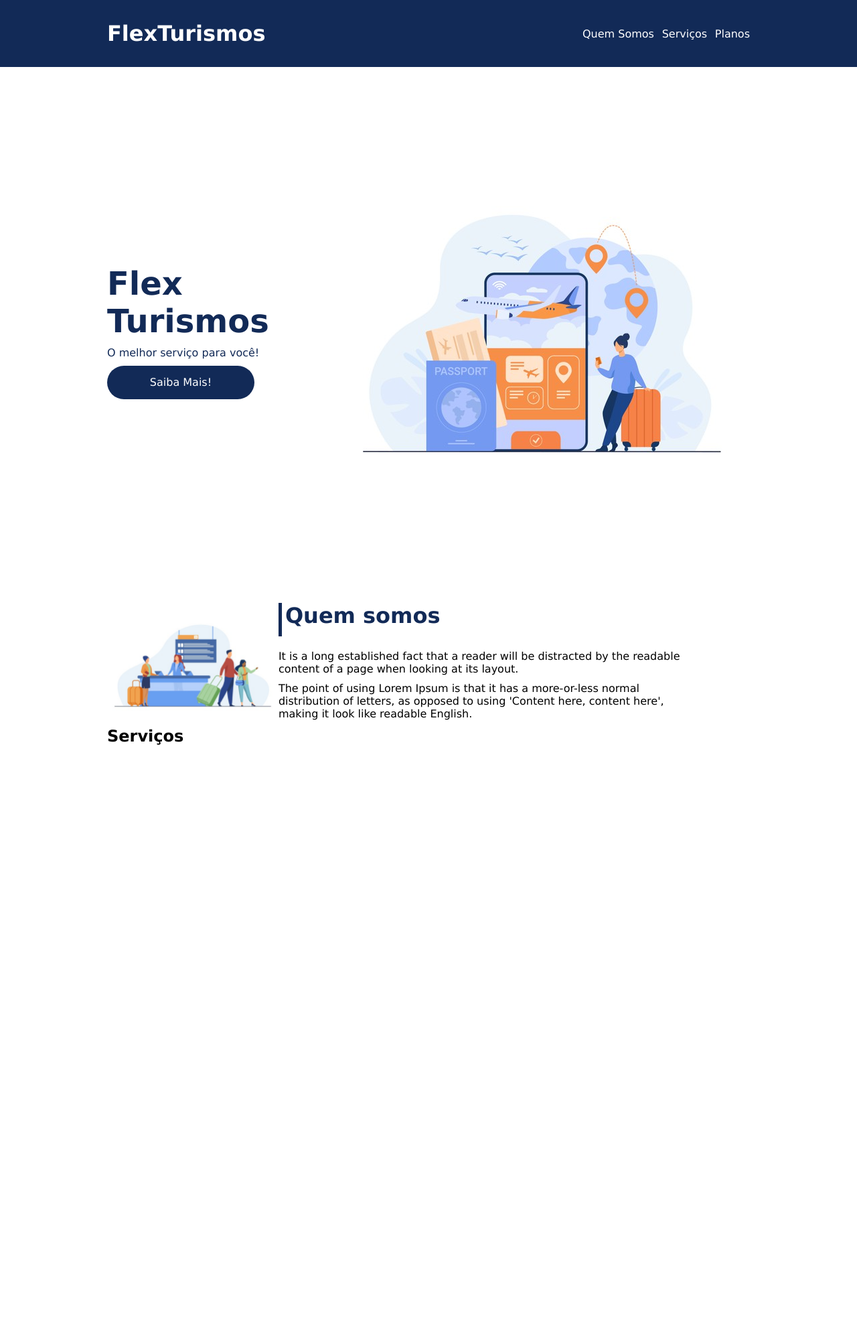
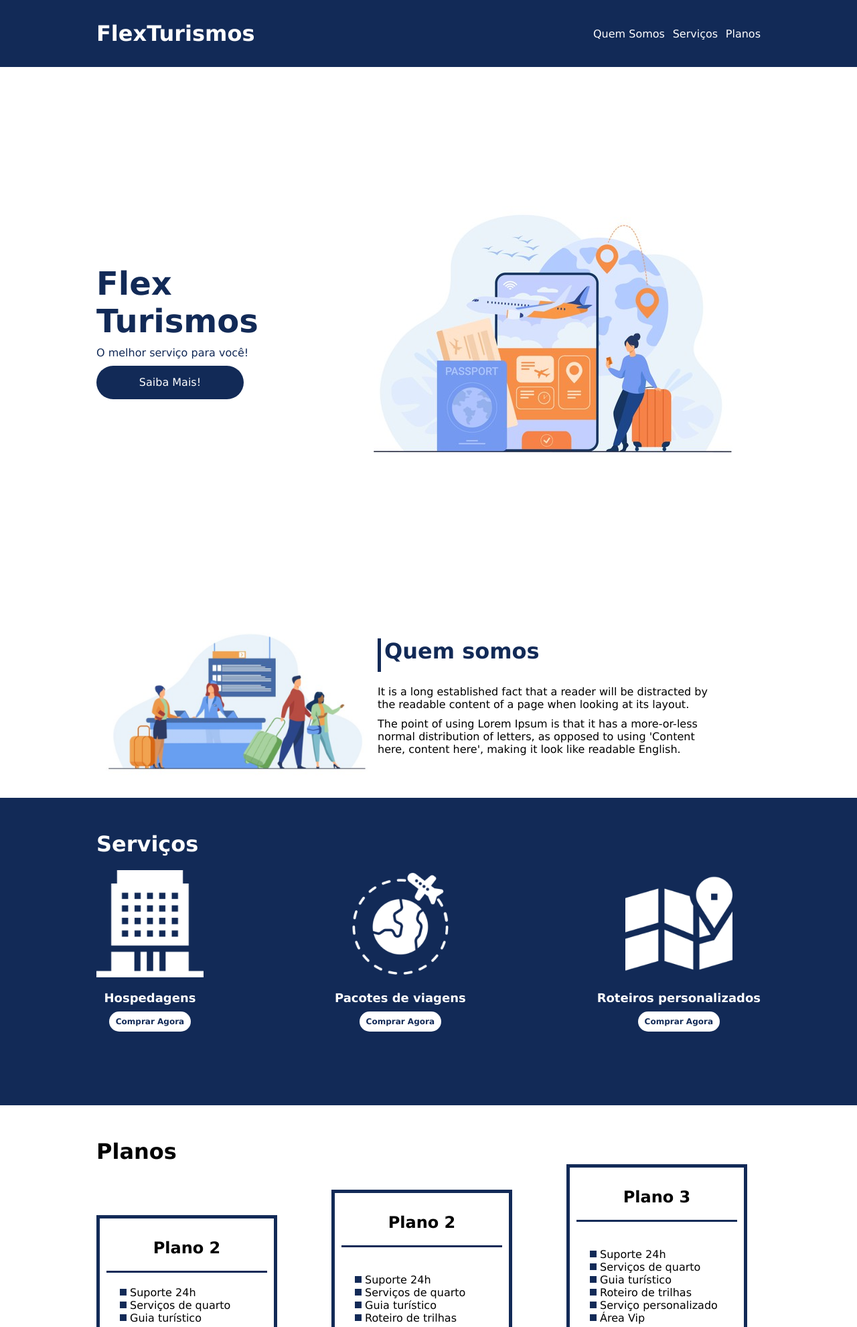
Before and after one commit to gibapcosta/DIO-SPREAD-FULLSTACK-DEVELOPER, a PHP site: page / in a window 1280 px wide. Shown: the top 1981 px of the page at 67% size. Run offline with PHP 8.4, Linux system fonts and the light colour scheme.

Commit message:
conclusao do curso e desafio

```diff
--- a/02-MODULO/posicionando-elementos-flexbox-css/PROJETO-FLEXBOX/index.html
+++ b/02-MODULO/posicionando-elementos-flexbox-css/PROJETO-FLEXBOX/index.html
@@ -22,7 +22,7 @@
         <div class="texto-apresentacao">
             <h1>Flex <br>Turismos</h1>
             <p>O melhor serviço para você!</p>
-            <a href="#">Saiba Mais!</a>
+            <a href="#" class="btn">Saiba Mais!</a>
         </div>
 
         <div>
@@ -42,25 +42,26 @@
             </div>
         </div>
 
+    <div class="container-externo">
+        <div class="flex-container" id="servicos">
             <div>
-        <div class="flex-container">
                 <h2>Serviços</h2>
             </div>
 
-        <div>
-            <div>
+            <div class="list-servicos">
+                <div class="item-servicos">
                     <div><img src="./images/icon-2.png" alt="hospedagens"></div>
                     <p>Hospedagens</p>
                     <a href="#">Comprar Agora</a>
                 </div>
 
-            <div>
+                <div class="item-servicos">
                     <div><img src="./images/icon-1.png" alt="pacote de viagens"></div>
                     <p>Pacotes de viagens</p>
                     <a href="#">Comprar Agora</a>
                 </div>
 
-            <div>
+                <div class="item-servicos">
                     <div><img src="./images/icon-3.png" alt="roteiros personalizados"></div>
                     <p>Roteiros personalizados</p>
                     <a href="#">Comprar Agora</a>
@@ -68,33 +69,38 @@
 
             </div>
         </div>
+    </div>
 
-    <div>
+    <div class="flex-container" id="planos">
 
-        <div>
+        <div><h2>Planos</h2></div>
+
+        <div class="list-planos">
+            <div class="item-planos">
                 <h3>Plano 2</h3>
                 <ul>
                     <li>Suporte 24h</li>
                     <li>Serviços de quarto</li>
                     <li>Guia turístico</li>
                 </ul>
-            <a href="#">Saiba Mais!</a>
+                <a href="#" class="btn">Saiba Mais!</a>
             </div>
 
-        <div>
+            <div class="item-planos">
                 <h3>Plano 2</h3>
+                <br>
                 <ul>
                     <li>Suporte 24h</li>
                     <li>Serviços de quarto</li>
                     <li>Guia turístico</li>
                     <li>Roteiro de trilhas</li>
-                <li>Serviço personalizado</li>
                 </ul>
-            <a href="#">Saiba Mais!</a>
+                <a href="#" class="btn">Saiba Mais!</a>
             </div>
 
-        <div>
+            <div class="item-planos">
                 <h3>Plano 3</h3>
+                <br>
                 <ul>
                     <li>Suporte 24h</li>
                     <li>Serviços de quarto</li>
@@ -103,13 +109,17 @@
                     <li>Serviço personalizado</li>
                     <li>Área Vip</li>
                 </ul>
-            <a href="#">Saiba Mais!</a>
+                <a href="#" class="btn">Saiba Mais!</a>
             </div>
         </div>
 
+    </div>
+
     <footer>
-        <p>&copy; 2022 CSS Flexbox</p>
+        <div class="flex-container footer">
+            <p>&copy; 2022 DIO - CSS Flexbox</p>
             <p>Desenvolvido por: Gilberto Pereira da Costa Junior</p>
+        </div>
     </footer>
 </body>
 </html>
--- a/02-MODULO/posicionando-elementos-flexbox-css/PROJETO-FLEXBOX/style.css
+++ b/02-MODULO/posicionando-elementos-flexbox-css/PROJETO-FLEXBOX/style.css
@@ -17,15 +17,14 @@ ul li a{
 div img{
     display: block;
     width: 100%;
-
-
 }
 
 .flex-container{
     display: flex;
-    max-width: 960px;
+    max-width: 992px;
     margin: auto;
     width: 100%;
+    min-width: 320px;
 }
 
 .list-itens li a{
@@ -72,7 +71,7 @@ header .menu{
     margin-bottom: 10px;
 }
 
-.apresentacao .texto-apresentacao a{
+.btn{
     background-color: #122a57;
     color: white;
     text-align: center;
@@ -112,3 +111,189 @@ header .menu{
     margin-bottom: 10px;
     width: 90%;
 }
+
+#quem-somos img{
+    width: 420px;
+}
+
+.container-externo{
+    background-color: #122a57;
+    width: 100%;
+}
+
+#servicos{
+    flex-direction: column;
+    padding-top: 50px;
+    padding-bottom: 100px;
+}
+
+#servicos h2{
+    color: #fff;
+    font-size: 32px;
+    margin-bottom: 20px;
+}
+
+.list-servicos{
+    display: flex;
+    flex-direction: row;
+    justify-content: space-between;
+}
+
+.item-servicos a{
+    width: 220px;
+    background-color: #fff;
+    border-radius: 30px;
+    height: 50px;
+    text-align: center;
+    margin-top: 20px;
+    line-height: 50px;
+    text-decoration: none;
+    padding: 8px 10px;
+    color: #122a57;
+    font-size: 12px;
+    text-decoration: none;
+    font-weight: 700;
+}
+
+.item-servicos p{
+    font-weight: 700;
+    font-size: 18px;
+    color: #fff;
+    margin-top: 20px;
+
+}
+
+.item-servicos img{
+    max-width: 160px;
+    margin: auto;
+}
+
+.list-servicos .item-servicos{
+    text-align: center;
+}
+
+#planos{
+    flex-direction: column;
+    min-height: 100vh;
+    padding-top: 50px;
+}
+
+#planos h2{
+    font-size: 32px;
+}
+
+.list-planos{
+    display: flex;
+    align-items: flex-end;
+    justify-content: space-between;
+}
+
+.item-planos{
+    flex: 1;
+    border: 5px solid #122a57;
+    margin-right: 20px;
+    padding: 10px;
+    max-width: 240px;
+}
+
+.item-planos .btn{
+    margin: auto;
+    margin-bottom: 20px;
+}
+
+.item-planos h3{
+    font-size: 24px;
+    display: flex;
+    flex-direction: column;
+    text-align: center;
+    margin-top: 20px;
+}
+
+.item-planos h3::after{
+    content: "";
+    background-color: #122a57;
+    width: 100%;
+    height: 3px;
+    margin-top: 20px;
+    margin-bottom: 10px;
+}
+
+.item-planos ul{
+    padding: 10px 20px;
+    display: flex;
+    flex-direction: column;
+    margin-bottom: 10px;
+}
+
+.item-planos ul li{
+    display: flex;
+    flex-wrap: nowrap;
+    align-items: center;
+}
+
+.item-planos ul li::before{
+    content: "";
+    width: 10px;
+    height: 10px;
+    background-color: #122a57;
+    margin-right: 5px;
+}
+
+footer{
+    background-color: #122a57;
+    height: 70px;
+    display: flex;
+    align-items: center;
+}
+
+footer .footer{
+    justify-content: space-between;
+    color: #fff;
+}
+
+/* mobile */
+
+@media(max-width: 990px){
+    .flex-container{
+        flex-direction: column;
+    }
+
+    .apresentacao{
+        flex-direction: column-reverse;
+    }
+
+    .apresentacao .texto-apresentacao{
+        width: 100%;
+    }
+
+    #quem-somos{
+        flex-direction: column-reverse;
+    }
+
+    #quem-somos img{
+        min-width: 320px;
+        margin: auto;
+    }
+
+    .list-servicos{
+        flex-direction: column;
+    }
+
+    .item-servicos img{
+        width: 50%;
+        margin: auto;
+    }
+
+    .list-planos{
+        flex-direction: column;
+        align-items: flex-start;
+        margin-bottom: 20px;
+    }
+
+    .list-planos .item-planos{
+        max-width: 90%;
+        margin: auto;
+        width: 100%;
+        margin-bottom: 20px;
+    }
+}
```
Also changed, not shown: 1 other file. Lines whose indentation alone changed are shown as unchanged.
